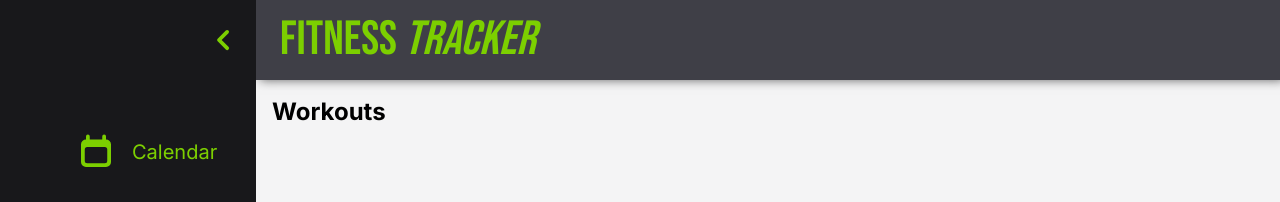
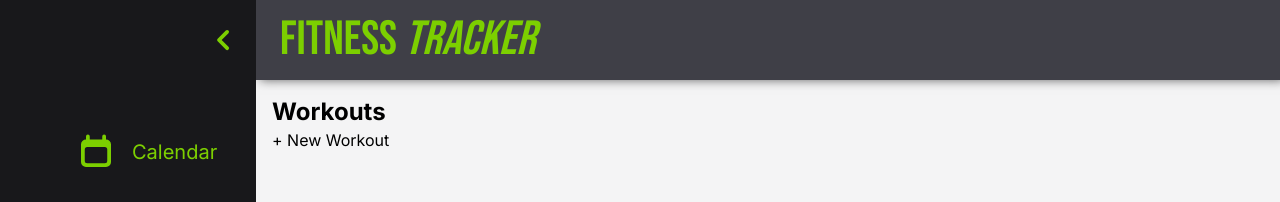
Before and after one commit to DanielG808/fitness-tracker, a Next.js app: page /dashboard/workouts in a window 1280 px wide. Shown: the top 202 px of the page. Built offline with nearby package versions, Linux system fonts and the light colour scheme.

Commit message:
added a button component to the page-header

```diff
--- a/src/app/dashboard/workouts/page.tsx
+++ b/src/app/dashboard/workouts/page.tsx
@@ -1,7 +1,8 @@
 import PageHeader from "@/components/page-header";
+import Button from "@/components/ui/button";
 
 export default function WorkoutsPage() {
   return <section className="text-black p-4">
-    <PageHeader title="Workouts" />
+    <PageHeader title="Workouts" action={<Button>+ New Workout</Button>} />
   </section>;
 }
--- a/src/components/page-header.tsx
+++ b/src/components/page-header.tsx
@@ -1,14 +1,18 @@
+import { cn } from "@/lib/utils/cn"
+import Button from "./ui/button"
 import H2 from "./ui/h2"
 
 type PageHeaderProps = {
     title: string
+    action?: React.ReactNode
+    className?: string
 }
 
-export default function PageHeader({ title }: PageHeaderProps) {
+export default function PageHeader({ title, action, className }: PageHeaderProps) {
   return (
-    <div>
+    <div className={cn("", className)}>
         <H2>{title}</H2>
-
+        {action}
     </div>
   )
 }
--- /dev/null
+++ b/src/components/ui/button.tsx
@@ -0,0 +1,9 @@
+type ButtonProps = {
+    children: React.ReactNode
+}
+
+export default function Button({ children }: ButtonProps) {
+  return (
+    <button>{children}</button>
+  )
+}
```
